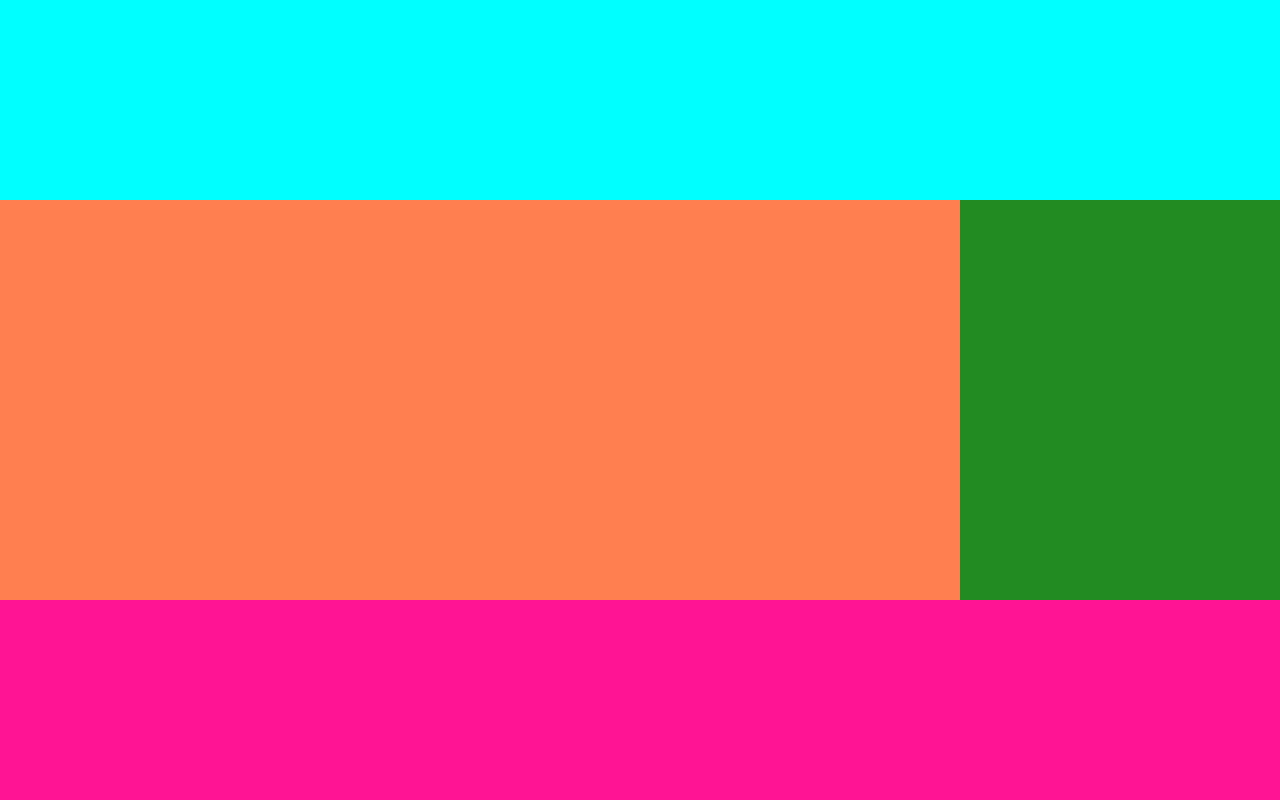
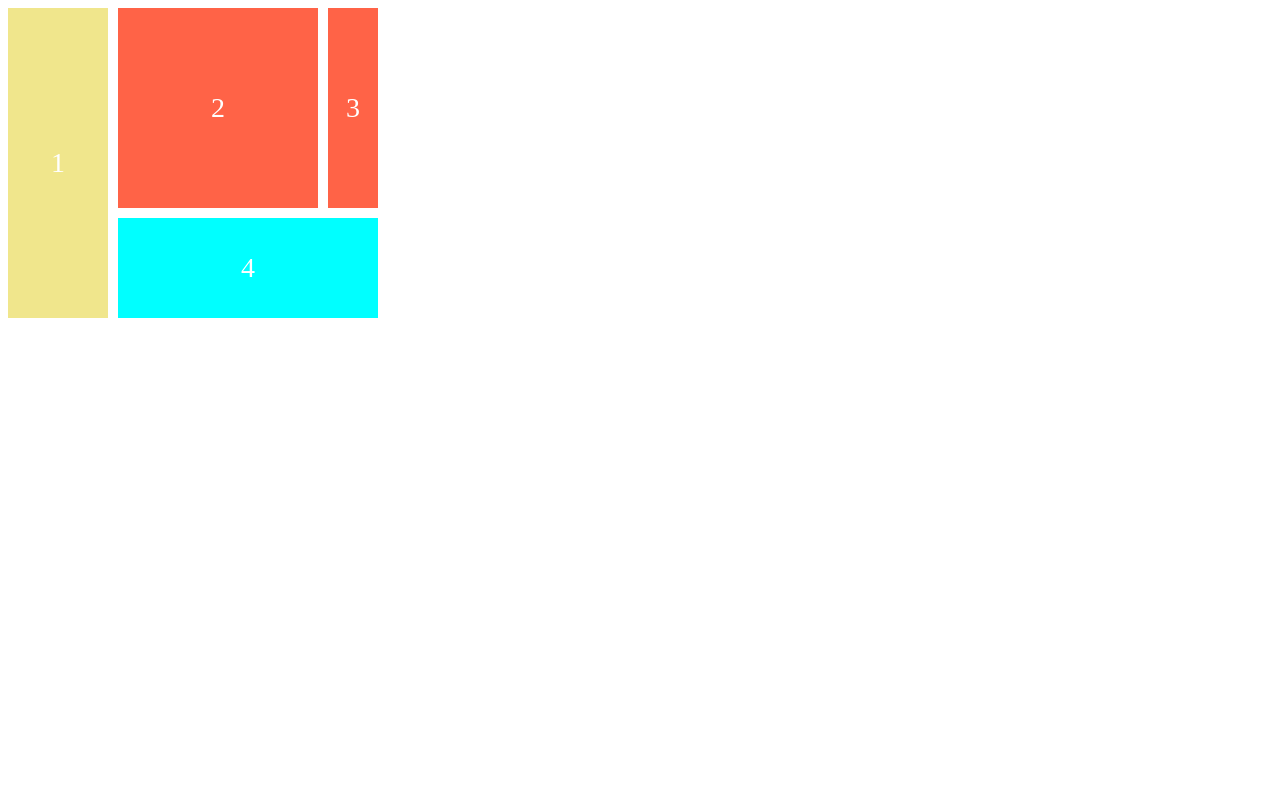
Before and after one commit to psoyeongg/css-Layout, a website built with Vite: page index.html in a window 1280 px wide. Built offline with nearby package versions, Linux system fonts and the light colour scheme.

Commit message:
The Span Keyword

```diff
--- a/index.html
+++ b/index.html
@@ -7,9 +7,11 @@
     <title>CSS Layout Masterclass</title>
   </head>
   <body>
-    <header></header>
-    <section></section>
-    <aside></aside>
-    <footer></footer>
+    <div class="father">
+      <div class="child">1</div>
+      <div class="child">2</div>
+      <div class="child">3</div>
+      <div class="child">4</div>
+    </div>
   </body>
 </html>
--- a/style.css
+++ b/style.css
@@ -1,42 +1,31 @@
-body {
-  padding: 0;
-  margin: 0;
-  font-family: system-ui, -apple-system, BlinkMacSystemFont, "Segoe UI", Roboto,
-    Oxygen, Ubuntu, Cantarell, "Open Sans", "Helvetica Neue", sans-serif;
-  height: 100vh;
-
+.father {
   display: grid;
-
-  /* grid-template-rows: 1fr 1fr 1fr 1fr;
-  grid-template-columns: 1fr 2fr 1fr;
-  grid-template-areas:
-    "header header header header"
-    "content content content menu"
-    "content content content menu"
-    "footer footer footer footer"; */
-
-  grid-template:
-    "header header header header" 1fr
-    "content content content menu" 2fr
-    "footer footer footer footer" 1fr / 1fr 1fr 1fr 1fr;
+  grid-template-columns: [cucumber] 100px [potato] 200px [banana] 50px [brocoli];
+  grid-template-rows: [korea] 200px [thailand] 100px [greece];
+  gap: 10px;
 }
 
-header {
-  background-color: aqua;
-  grid-area: header;
+.child {
+  background-color: tomato;
+  display: flex;
+  color: white;
+  font-size: 28px;
+  justify-content: center;
+  align-items: center;
 }
 
-section {
-  background-color: coral;
-  grid-area: content;
+.child:first-child {
+  /* grid-row-start: 1;
+  grid-row-end: -1;
+  grid-row: korea/gree; */
+  background-color: khaki;
+  grid-row: span 2;
 }
 
-aside {
-  background-color: forestgreen;
-  grid-area: menu;
+.child:last-child {
+  /* grid-column-start: 2;
+  grid-column-end: -1;
+  grid-column: potato/brocoli; */
+  background-color: aqua;
+  grid-column: span 2;
 }
-
-footer {
-  background-color: deeppink;
-  grid-area: footer;
-}
```
